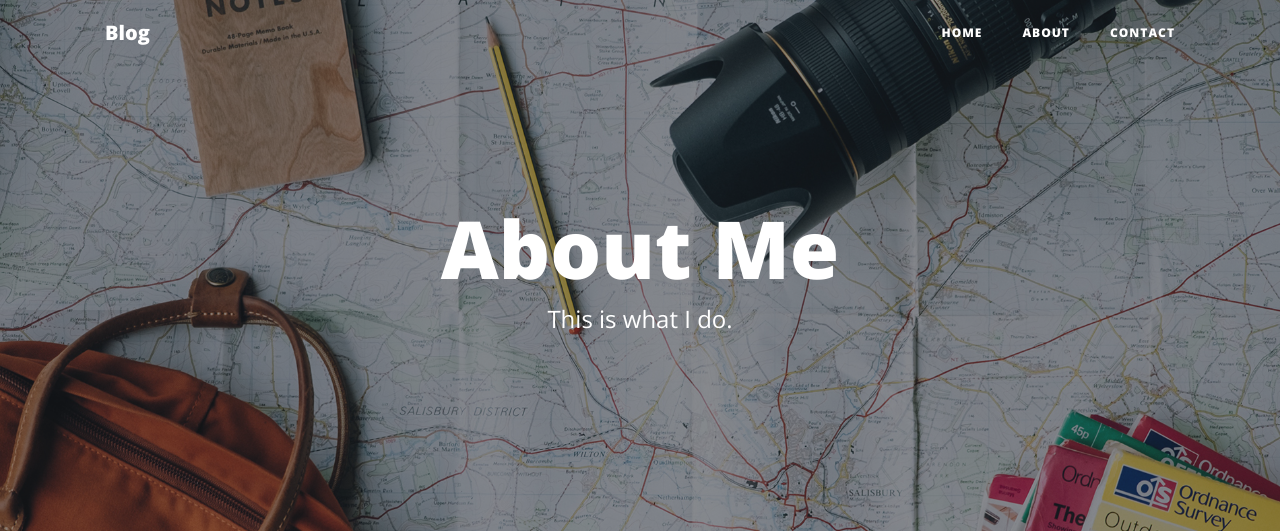
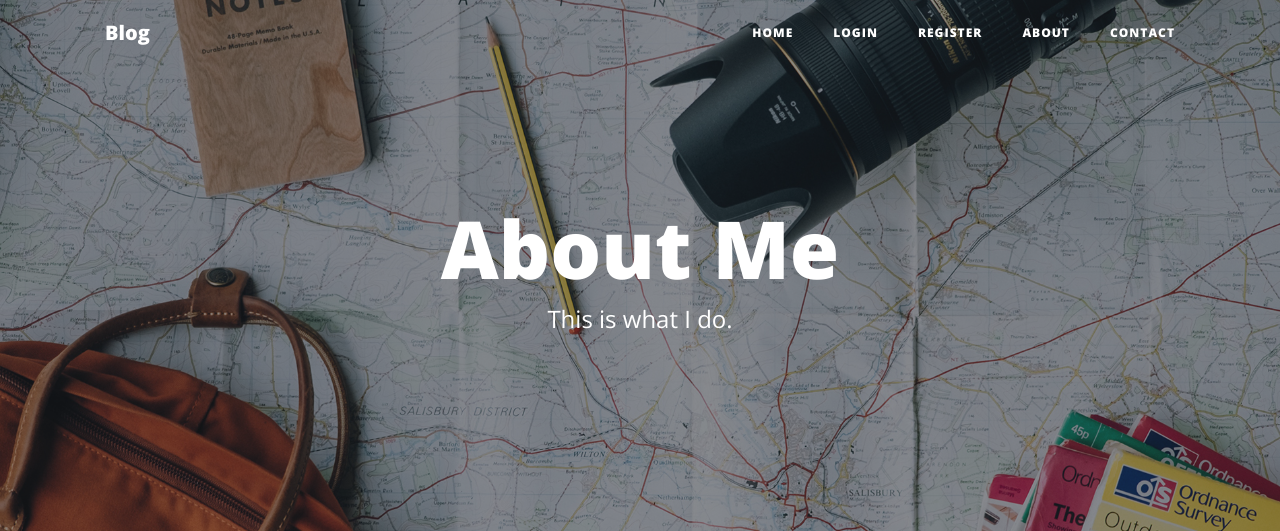
Before and after one commit to MdGhulamAzadAnsari/blog, a Flask app: page /about in a window 1280 px wide. Shown: the top 531 px of the page. Run offline with Flask 2, Linux system fonts and the light colour scheme; some libraries are stand-ins or nearby versions.

Commit message:
update header with register, login, logout route

```diff
--- a/templates/header.html
+++ b/templates/header.html
@@ -2,6 +2,7 @@
 <html lang="en">
 
 <head>
+
   <meta charset="utf-8">
   <meta name="viewport" content="width=device-width, initial-scale=1, shrink-to-fit=no">
   <meta name="description" content="Blog Project using Flask">
@@ -29,9 +30,9 @@
 <body>
 
   <!-- Navigation -->
-  <nav class="navbar navbar-expand-lg navbar-light fixed-top" id="mainNav">
+  <nav class="navbar navbar-expand-md navbar-light fixed-top" id="mainNav">
     <div class="container">
-      <a class="navbar-brand" href="/">Blog</a>
+      <a class="navbar-brand" href="{{url_for('get_all_posts')}}">Blog</a>
       <button class="navbar-toggler navbar-toggler-right" type="button" data-toggle="collapse"
         data-target="#navbarResponsive" aria-controls="navbarResponsive" aria-expanded="false"
         aria-label="Toggle navigation">
@@ -41,13 +42,25 @@
       <div class="collapse navbar-collapse" id="navbarResponsive">
         <ul class="navbar-nav ml-auto">
           <li class="nav-item">
-            <a class="nav-link" href="/">Home</a>
+            <a class="nav-link" href="{{ url_for('get_all_posts') }}">Home</a>
+          </li>
+          {% if not current_user.is_authenticated: %}
+          <li class="nav-item">
+            <a class="nav-link" href="{{ url_for('login') }}">Login</a>
           </li>
           <li class="nav-item">
-            <a class="nav-link" href="about">About</a>
+            <a class="nav-link" href="{{ url_for('register') }}">Register</a>
+          </li>
+          {% else: %}
+          <li class="nav-item">
+            <a class="nav-link" href="{{ url_for('logout') }}">Log Out</a>
+          </li>
+          {% endif %}
+          <li class="nav-item">
+            <a class="nav-link" href="{{ url_for('about') }}">About</a>
           </li>
           <li class="nav-item">
-            <a class="nav-link" href="contact">Contact</a>
+            <a class="nav-link" href="{{ url_for('contact') }}">Contact</a>
           </li>
         </ul>
       </div>
```
